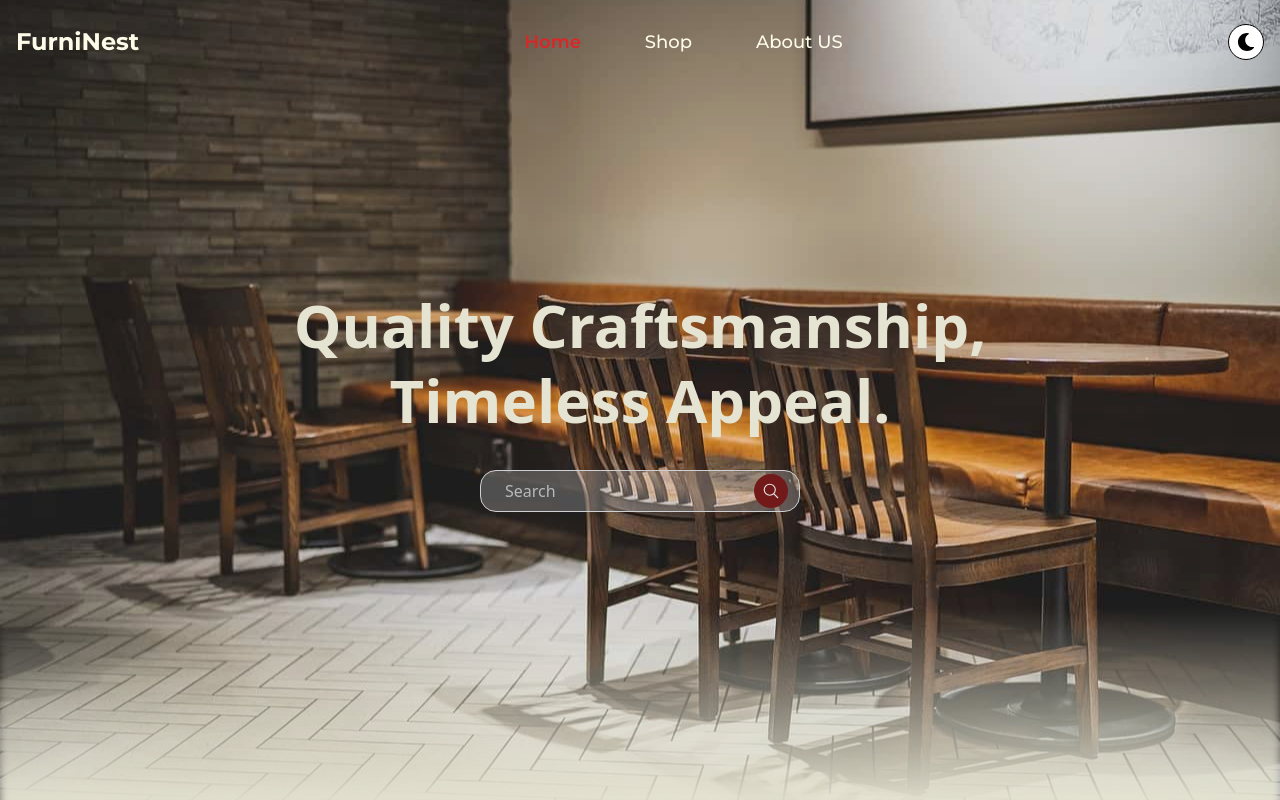
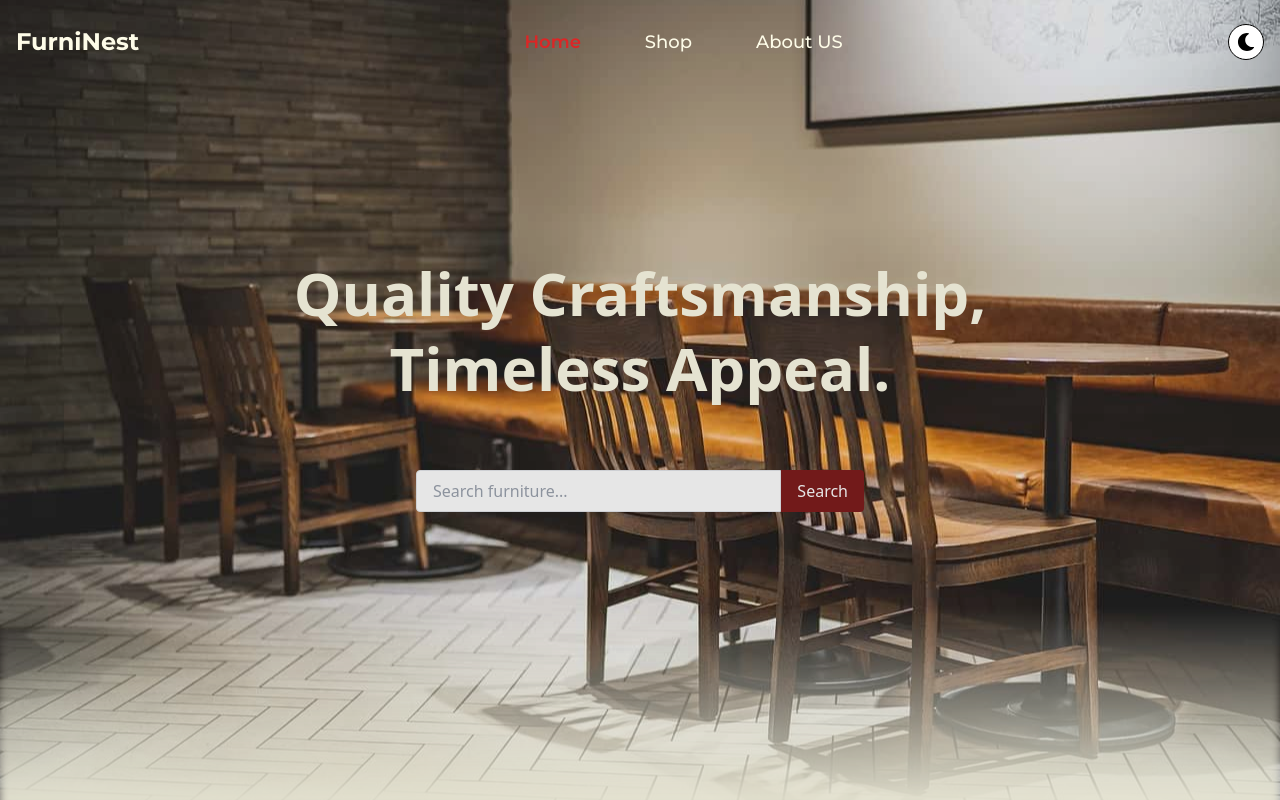
Before and after one commit to mehrabahsan027/furniture, a React (Vite) app: page / in a window 1280 px wide. Shown: the top 800 px of the page. Built offline with nearby package versions, Linux system fonts and the light colour scheme.

Commit message:
search suggestion

```diff
--- /dev/null
+++ b/src/components/FurnitureSearch.jsx
@@ -0,0 +1,90 @@
+import React, { useState, useRef } from "react";
+import { products } from "../utils/products";
+import { useOutletContext } from "react-router-dom";
+
+function FurnitureSearch() {
+  const [query, setQuery] = useState("");
+  const [suggestions, setSuggestions] = useState([]);
+  const debounceRef = useRef(null);
+  const { searchQuery, setSearchQuery } = useOutletContext();
+
+  const performSearch = (value) => {
+    console.log('search',value);
+    console.log(value.length);
+
+
+    if (value.trim()=='') {
+      setSuggestions([]);
+      return;
+    }
+
+    const filtered = products.filter((product) =>
+      product.name.toLowerCase().includes(value.toLowerCase())
+    );
+    setSuggestions(filtered);
+  };
+
+  const handleChange = (e) => {
+
+    const value = e.target.value;
+    setSearchQuery(value);
+    console.log('query', value);
+
+    if (debounceRef.current) clearTimeout(debounceRef.current);
+    debounceRef.current = setTimeout(() => {
+      performSearch(value);
+    }, 350); // 350ms debounce
+  };
+
+  const handleSearchClick = () => {
+    if(searchQuery) {
+      window.scrollTo({
+        top: '1200',
+       behavior: 'smooth'
+
+})}
+    }
+
+
+  return (
+    <div className="w-full max-w-md mx-auto my-8 z-10 overflow-hidden">
+      <div className="flex">
+        <input
+        required
+          type="text"
+          value={searchQuery}
+          onChange={handleChange}
+          onKeyDown={(e) => {
+            if (searchQuery !== '' && e.key === "Enter") {
+              handleSearchClick()
+            }
+          }}
+          placeholder="Search furniture..."
+          className="w-full px-4 py-2 border rounded-l focus:outline-none focus:ring"
+        />
+        <button
+
+          onClick={handleSearchClick}
+          className="px-4 py-2 bg-red-900 text-white rounded-r hover:bg-red-700 transition-colors"
+        >
+          Search
+        </button>
+      </div>
+      {suggestions && suggestions?.length > 0 && (
+        <ul className="border rounded mt-2 bg-white shadow-lg z-10 relative">
+          {suggestions.map((item) => (
+            <li
+              key={item.id}
+              className="flex items-center gap-3 px-4 py-2 hover:bg-gray-100 cursor-pointer"
+            >
+              <img src={item.image} alt={item.name} className="w-10 h-10 object-cover rounded" />
+              <span className="font-medium">{item.name}</span>
+            </li>
+          ))}
+        </ul>
+      )}
+    </div>
+  );
+}
+
+export default FurnitureSearch
--- a/src/components/Hero.jsx
+++ b/src/components/Hero.jsx
@@ -3,6 +3,7 @@ import banner from "../assets/banner.jpg";
 import { IoSearchOutline } from "react-icons/io5";
 import { motion } from "framer-motion";
 import { useOutletContext } from "react-router-dom";
+import FurnitureSearch from "./FurnitureSearch";
 
 function Hero() {
   const { searchQuery, setSearchQuery } = useOutletContext();
@@ -10,18 +11,18 @@ function Hero() {
   const [searchText ,setSearchText] = useState('')
 
 
- const handleSubmit = ()=> {
+//  const handleSubmit = ()=> {
 
-  if(searchText !== '') {
-    setSearchQuery(searchText)
-  }
+//   if(searchText !== '') {
+//     setSearchQuery(searchText)
+//   }
 
-    setSearchText('')
+//     setSearchText('')
 
 
 
 
- }
+//  }
 
 
 
@@ -43,7 +44,7 @@ function Hero() {
         </motion.h1>
 
         {/* search Field */}
-        <div className="relative z-40">
+        {/* <div className="relative z-40">
           <input
           required
             type="search"
@@ -57,7 +58,8 @@ function Hero() {
           <div onClick={handleSubmit} className="absolute cursor-pointer bg-red-900 text-white p-2 top-1 right-3 rounded-full">
             <IoSearchOutline className="text-lg font-bold" />
           </div>
-        </div>
+        </div> */}
+        <FurnitureSearch/>
       </div>
 
       {/* bottom blur effect */}
--- a/src/pages/Home.jsx
+++ b/src/pages/Home.jsx
@@ -11,6 +11,7 @@ function Home() {
   return (
     <>
       <Hero/>
+
       <Facilities/>
       <Products headline='Customer favorites'/>
       <Experiences/>
```
